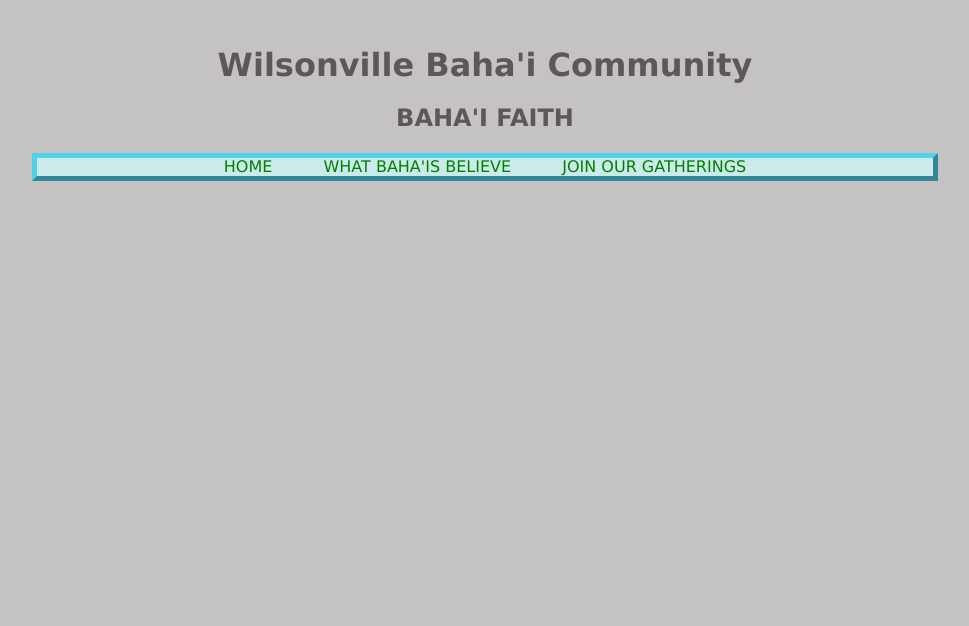
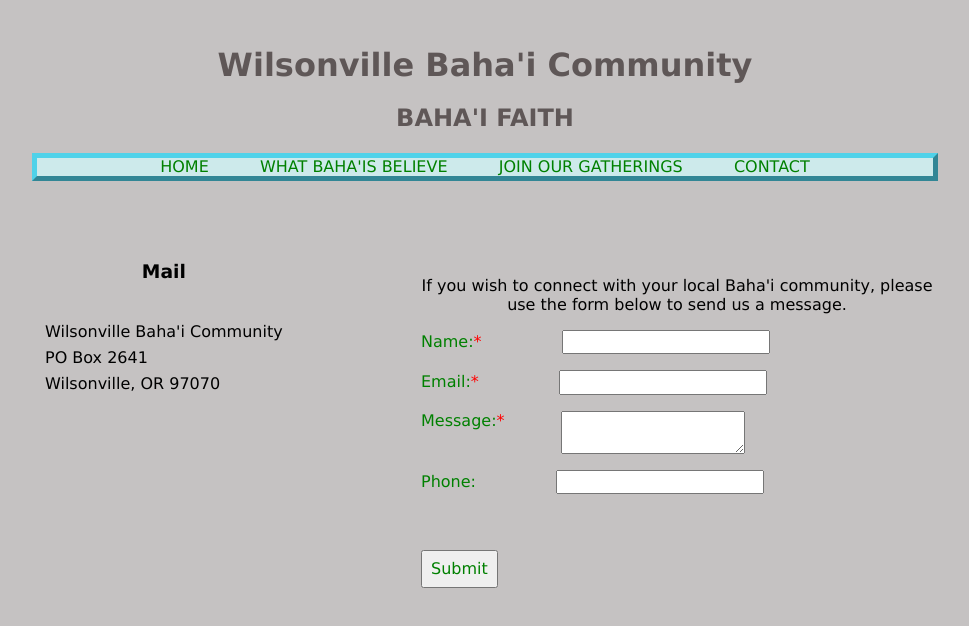
Before and after one commit to wilsonville-lsa/wilsonville-lsa-client, a React app: page /contact in a window 1280 px wide. Shown: the top 626 px of the page, without its empty margins (155-1124 px from the left). Built offline with nearby package versions, Linux system fonts and the light colour scheme.

Commit message:
Contact page with css added

```diff
--- a/src/components/app/App.js
+++ b/src/components/app/App.js
@@ -8,6 +8,7 @@ import Header from '../header/Header';
 import Home from '../home/Home';
 import Belief from '../belief/Belief';
 import Gatherings from '../gatherings/Gatherings';
+import Contact from '../contact/Contact';
 import './App.css';
 
 export default function App() {
@@ -19,6 +20,7 @@ export default function App() {
           <Route exact path='/' component={Home} />
           <Route exact path='/what-bahais-believe' component={Belief} />
           <Route exact path='/gatherings' component={Gatherings} />
+          <Route exact path='/contact' component={Contact} />
         </Switch>
       </>
     </Router>
--- /dev/null
+++ b/src/components/contact/Contact.css
@@ -0,0 +1,63 @@
+.Contact {
+  width: 70vw;
+  margin: auto;
+  padding: 10vh;
+
+  aside {
+    float: left;
+    text-align: left;
+
+    p {
+      padding: 0;
+      margin: 1vh;
+    }
+  }
+
+  section {
+    float: right;
+    width: 40vw;
+
+    p {
+      text-align: center;
+    }
+
+    form {
+      text-align: left;
+
+      label {
+        display: block;
+        margin-top: 2vh;
+        color: green;
+      }
+
+      input {
+        margin-left: 5rem;
+      }
+
+      textarea {
+        vertical-align: text-top;
+        margin-left: 3.5rem;
+      }
+
+      span {
+        color: red;
+      }
+
+      button {
+        margin-top: 5vh;
+        padding: 0.5rem;
+        color: green;
+      }
+
+      button:hover {
+        color: rgb(9, 177, 9);
+      }
+    }
+  }
+
+  h3 {
+    margin: 0;
+    margin-bottom: 5vh;
+    text-align: center;
+  }
+}
--- /dev/null
+++ b/src/components/contact/Contact.js
@@ -0,0 +1,41 @@
+/* eslint-disable react/no-unescaped-entities */
+import React from 'react';
+import styles from './Contact.css';
+
+export default function Contact() {
+  return (
+    <main className={styles.Contact}>
+      <aside>
+        <h3>Mail</h3>
+        <p>Wilsonville Baha'i Community</p>
+        <p>PO Box 2641</p>
+        <p>Wilsonville, OR 97070</p>
+      </aside>
+
+      <section>
+        <form action="mailto:shabavid@gmail.com" method="post" encType="text/plain">
+          <p>If you wish to connect with your local Baha'i community, please use the form below to send us a message.</p>
+          <label>
+            Name:<span>*</span>
+            <input type="text" required/>
+          </label>
+          <label>
+            Email:<span>*</span>
+            <input type="text" required/>
+          </label>
+          <label>
+            Message:<span>*</span>
+            <textarea required/>
+          </label>
+          <label>
+            Phone:
+            <input type="text"/>
+          </label>
+          <label>
+            <button type="submit">Submit</button>
+          </label>
+        </form>
+      </section>
+    </main>
+  );
+}
--- a/src/components/header/Header.js
+++ b/src/components/header/Header.js
@@ -13,6 +13,7 @@ export default function Header() {
         <Link activeclassname={styles.active} to="/">HOME</Link>
         <Link activeclassname={styles.active} to="/what-bahais-believe">WHAT BAHA'IS BELIEVE</Link>
         <Link to="/gatherings">JOIN OUR GATHERINGS</Link>
+        <Link to="/contact">CONTACT</Link>
       </nav>
     </>
   );
```
